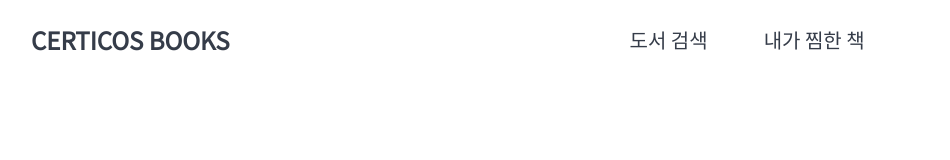
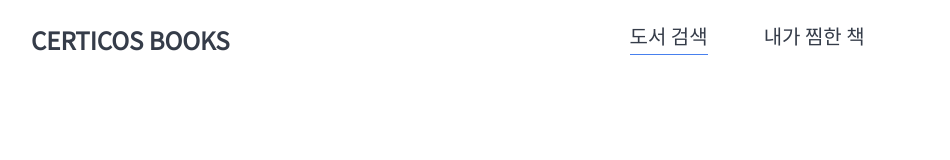
Before and after one commit to kigpand/cdri-books-kimjihun, a React (Vite) app: page / in a window 1280 px wide. Shown: the top 160 px of the page, without its empty margins (129-1079 px from the left). Built offline with nearby package versions, Linux system fonts and the light colour scheme; no server answers.

Commit message:
feat: path 상수화, Header tab navigate 기능 추가

```diff
--- a/src/App.tsx
+++ b/src/App.tsx
@@ -3,6 +3,7 @@ import Header from "./layout/Header";
 import SearchPage from "./pages/SearchPage";
 import { BrowserRouter, Route, Routes } from "react-router-dom";
 import BookmarkPage from "./pages/BookmarkPage";
+import { Path } from "./constants/path";
 
 const queryClient = new QueryClient({
   defaultOptions: {
@@ -15,11 +16,11 @@ const queryClient = new QueryClient({
 function App() {
   return (
     <QueryClientProvider client={queryClient}>
-      <Header />
       <BrowserRouter>
+        <Header />
         <Routes>
-          <Route path="/" element={<SearchPage />} />
-          <Route path="/bookmark" element={<BookmarkPage />} />
+          <Route path={Path.search} element={<SearchPage />} />
+          <Route path={Path.bookmark} element={<BookmarkPage />} />
         </Routes>
       </BrowserRouter>
     </QueryClientProvider>
--- /dev/null
+++ b/src/constants/path.ts
@@ -0,0 +1,7 @@
+/**
+ * Path정보 상수값
+ */
+export const Path = {
+  search: "/",
+  bookmark: "/bookmark",
+} as const;
--- a/src/layout/Header.tsx
+++ b/src/layout/Header.tsx
@@ -1,17 +1,42 @@
+import { useLocation, useNavigate } from "react-router-dom";
+import { Path } from "../constants/path";
+
 type TabProps = {
   title: string;
+  isCurrentPath: boolean;
+  handleTabClick: () => void;
 };
-function HeaderTab({ title }: TabProps) {
-  return <div className="text-body1 text-text-primary">{title}</div>;
+function HeaderTab({ title, isCurrentPath, handleTabClick }: TabProps) {
+  return (
+    <div
+      className={`text-body1 text-text-primary pb-2 ${
+        isCurrentPath && "border-b border-[#4880ee]"
+      }`}
+      onClick={handleTabClick}
+    >
+      {title}
+    </div>
+  );
 }
 
 export default function Header() {
+  const location = useLocation();
+  const nav = useNavigate();
+
   return (
     <header className="w-full h-20 flex items-center pl-40 gap-[400px]">
       <h1 className="text-title1 text-text-primary">CERTICOS BOOKS</h1>
       <nav className="flex gap-[56px]">
-        <HeaderTab title="도서 검색" />
-        <HeaderTab title="내가 찜한 책" />
+        <HeaderTab
+          title="도서 검색"
+          isCurrentPath={location.pathname === Path.search}
+          handleTabClick={() => nav(Path.search)}
+        />
+        <HeaderTab
+          title="내가 찜한 책"
+          isCurrentPath={location.pathname === Path.bookmark}
+          handleTabClick={() => nav(Path.bookmark)}
+        />
       </nav>
     </header>
   );
```
